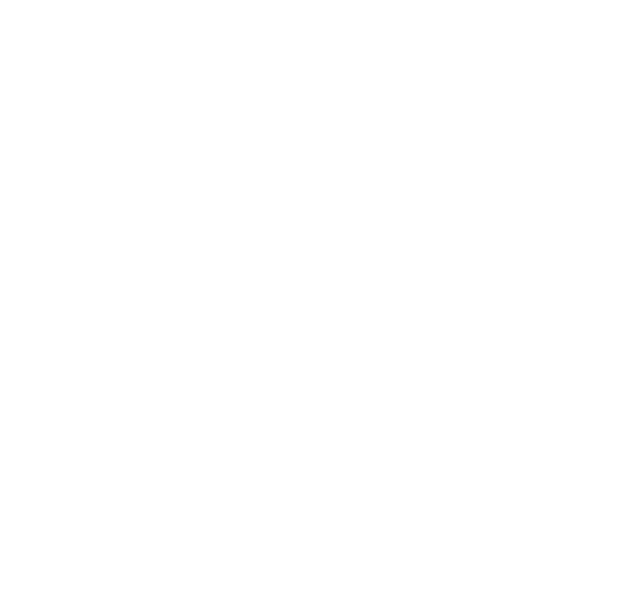
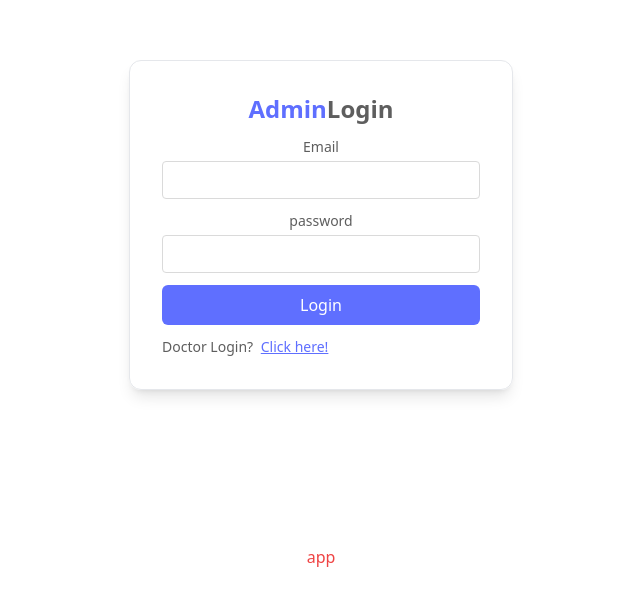
Before and after one commit to prakhar-singh171/healthhub, a React (Vite) app in the folder admin/: page / in a window 1280 px wide. Shown: the part 127-732 px from the top of the page, without its empty margins (319-959 px from the left). Built offline with nearby package versions, Linux system fonts and the light colour scheme.

Commit message:
create login page in admin section

```diff
--- a/admin/src/App.jsx
+++ b/admin/src/App.jsx
@@ -1,12 +1,13 @@
 
 import './App.css'
-import Login from './pages/Login'
+import Login from './pages/Login.jsx'
 
 function App() {
 
   return (
     <div>
       <Login/>
+      <p className='text-red-500'>app</p>
     </div>
   )
 }
--- a/admin/src/context/AdminContext.jsx
+++ b/admin/src/context/AdminContext.jsx
@@ -3,13 +3,13 @@
 
 export const AdminContext = createContext()
 
-const AdminContextProvider = (Children)=>{
+const AdminContextProvider = ({children})=>{
     const value = {
 
     }
     return(
         <AdminContext.Provider value={value}>
-            {Children}
+            {children}
         </AdminContext.Provider>
     )
 }
--- a/admin/src/context/AppContext.jsx
+++ b/admin/src/context/AppContext.jsx
@@ -2,13 +2,13 @@
 
 export const AppContext = createContext();
 
-const AppContextProvider = (Children)=>{
+const AppContextProvider = ({children})=>{
     const value = {
 
     }
     return(
         <AppContext.Provider value={value}>
-            {Children}
+            {children}
         </AppContext.Provider>
     )
 }
--- a/admin/src/context/DoctorContext.jsx
+++ b/admin/src/context/DoctorContext.jsx
@@ -1,14 +1,14 @@
-import { Children, createContext } from "react";
+import {  createContext } from "react";
 
 export const DoctorContext = createContext()
 
-const DoctorContextProvider = (Children)=>{
+const DoctorContextProvider = ({children})=>{
     const value = {
 
     }
     return(
         <DoctorContext.Provider value={value}>
-            {Children}
+            {children}
         </DoctorContext.Provider>
     )
 }
--- a/admin/src/pages/Login.jsx
+++ b/admin/src/pages/Login.jsx
@@ -1,11 +1,27 @@
-import React from 'react'
+import React, { useState } from 'react'
 
-export default function Login(props) {
+const Login = () => {
+    const [state,setState] = useState('Admin')
+  return (
+    <form className='min-h-[80vh] flex items-center'>
+        <div className='flex flex-col gap-3 m-auto items-start p-8 min-w-[340px] sm:min-w-96 border rounded-xl text-[#5E5E5E] text-sm shadow-lg'>
+            <p className='text-2xl font-semibold m-auto'><span className='text-primary'>{state}</span>Login</p>
+            <div className='w-full '>
+                <p>Email</p>
+                <input className='border border-[#DADADA] rounded p-2 w-full mt-1' type="email" required />
+            </div>
+            <div className='w-full'>
+                <p>password</p>
+                <input className='border border-[#DADADA] rounded p-2 w-full mt-1' type="password" required />
+            </div>
+            <button className='bg-primary text-white w-full py-2 rounded-md text-base'>Login</button>
+            {
+                state === 'Admin' ? <p>Doctor Login? <span className='cursor-pointer text-primary underline ml-1' onClick={()=>setState('Doctor')}>Click here!</span></p> : <p>Admin Login? <span className='cursor-pointer text-primary underline ml-1' onClick={()=>setState('Admin')}>Click here!</span></p>
+            }
+        </div>
 
+    </form>
+  )
+}
 
-    return (
-        <>
-
-        </>
-    )
-}
+export default Login
```
